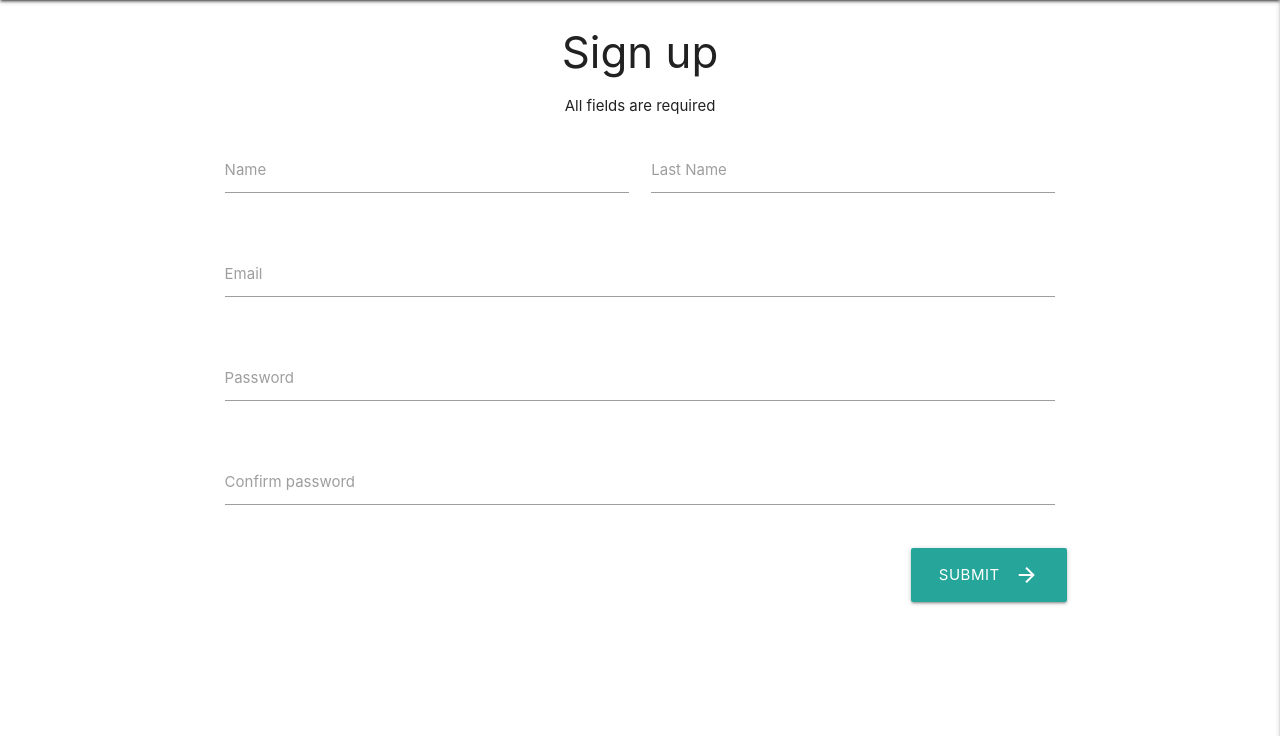
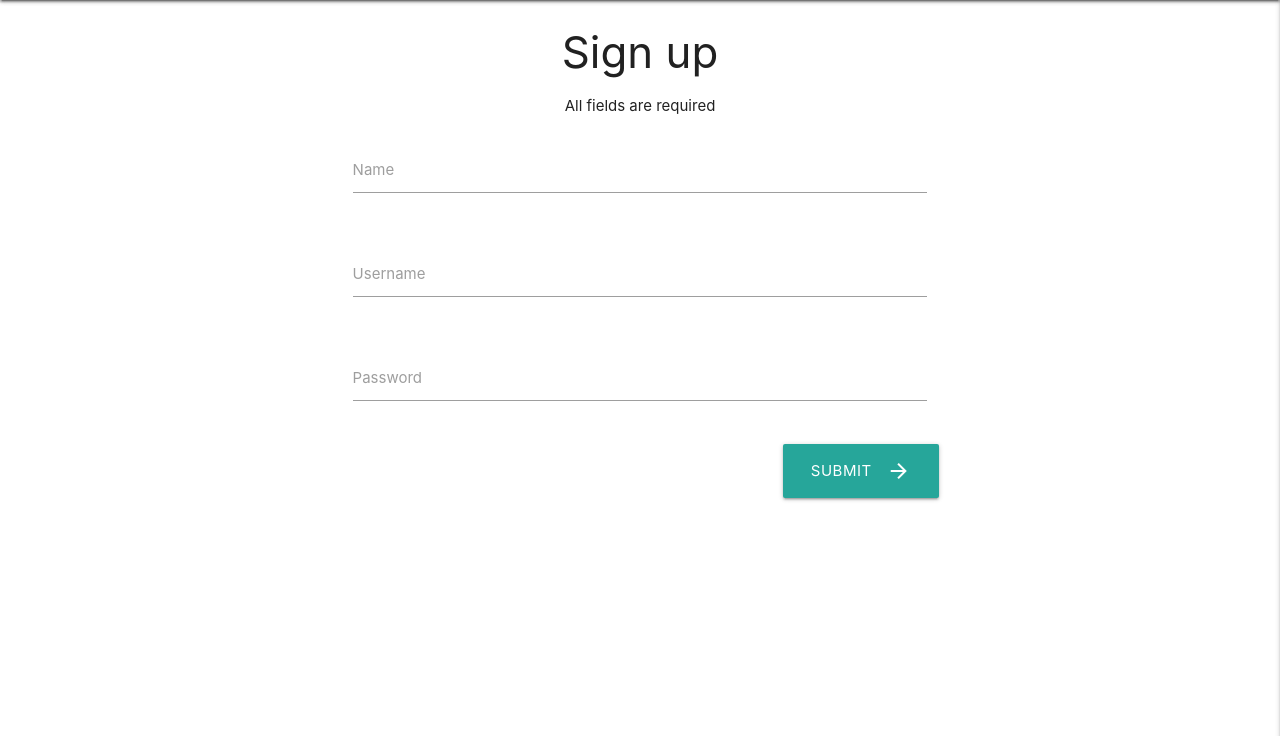
Before and after one commit to CarolinaCobo/la-biblioteca-ms3, a Flask app: page /register in a window 1280 px wide. Shown: the part 64-800 px from the top of the page. Run offline with Flask 2, Linux system fonts and the light colour scheme; some libraries are stand-ins or nearby versions.

Commit message:
Add flas message and  registration

```diff
--- a/app.py
+++ b/app.py
@@ -30,7 +30,31 @@ def get_books():
 
 @app.route("/register", methods=["GET", "POST"])
 def register():
+    if request.method == "POST":
+        # check if username already exists in db
+        existing_user = mongo.db.users.find_one(
+            {"username": request.form.get("username").lower()})
+
+        if existing_user:
+            flash("Username already exists")
+            return redirect(url_for("register"))
+
+        register = {
+            "name": request.form.get("username").lower(),
+            "username": request.form.get("username").lower(),
+            "password": generate_password_hash(request.form.get("password"))
+        }
+        mongo.db.users.insert_one(register)
+
+        # put the new user into 'session' cookie
+        session["user"] = request.form.get("username").lower()
+        flash("Registration Successful!")
     return render_template("register.html")
+
+
+
+
+
 
 
 if __name__ == "__main__":
--- a/templates/base.html
+++ b/templates/base.html
@@ -53,8 +53,25 @@
               </ul>
         </nav>
     </header>
-    {% block content %}
-    {% endblock %}
+
+    <section>
+        <!-- flash messages -->
+        {% with messages = get_flashed_messages() %}
+            {% if messages %}
+                {% for message in messages %}
+                    <div class="row flashes">
+                        <h4 class="center-align">{{ message }}</h4>
+                    </div>
+                {% endfor %}
+            {% endif %}
+        {% endwith %}
+    </section>
+
+    <main class="container">
+        {% block content %}
+        {% endblock %}
+    </main>
+
 
     <!-- Scripts  -->
     <!-- JQuery -->
--- a/templates/register.html
+++ b/templates/register.html
@@ -7,39 +7,29 @@
 <div class="row">
     <form class="col s12 m8 offset-m2" method="POST" action="{{ url_for('register') }}">
         <div class="row">
-            <div class="input-field col s6">
-                <input id="first_name" type="text" class="validate">
+            <div class="input-field col s12">
+                <input id="first_name" name="name" type="text" minlength="5"
+                maxlength="15" pattern="^[a-zA-Z0-9]{5,15}$" class="validate" required>
                 <label for="first_name">Name</label>
-            </div>
-            <div class="input-field col s6">
-                <input id="last_name" type="text" class="validate">
-                <label for="last_name">Last Name</label>
             </div>
         </div>
         <div class="row">
             <div class="input-field col s12">
-                <input id="email" type="email" class="validate">
-                <label for="email">Email</label>
+                <input id="username" name="username" type="text" minlength="5"
+                maxlength="15" pattern="^[a-zA-Z0-9]{5,15}$" class="validate" required>
+                <label for="email">Username</label>
             </div>
         </div>
         <div class="row">
             <div class="input-field col s12">
-                <input id="password" type="password" class="validate">
+                <input id="password" name="password" type="password" minlength="5"
+                maxlength="15" pattern="^[a-zA-Z0-9]{5,15}$" class="validate" required>
                 <label for="password">Password</label>
-            </div>
-        </div>
-        <div class="row">
-            <div class="input-field col s12">
-                <input id="confirm-password" type="password" class="validate">
-                <label for="password">Confirm password</label>
             </div>
         </div>
 
         <!-- register -->
         <div class="row">
-            <!-- <button type="submit" class="col s12 btn-large">
-                Register  <i class="large material-icons">arrow_forward</i>
-            </button> -->
             <button class="btn-large waves-effect waves-light right" type="submit" name="action">
                 Submit<i class="material-icons right">arrow_forward</i>
               </button>
@@ -47,4 +37,6 @@
     </form>
 </div>
 
+
+
 {% endblock %}
```
Also changed, not shown: templates/profile.html (added, +24 -0 lines), README.md.
